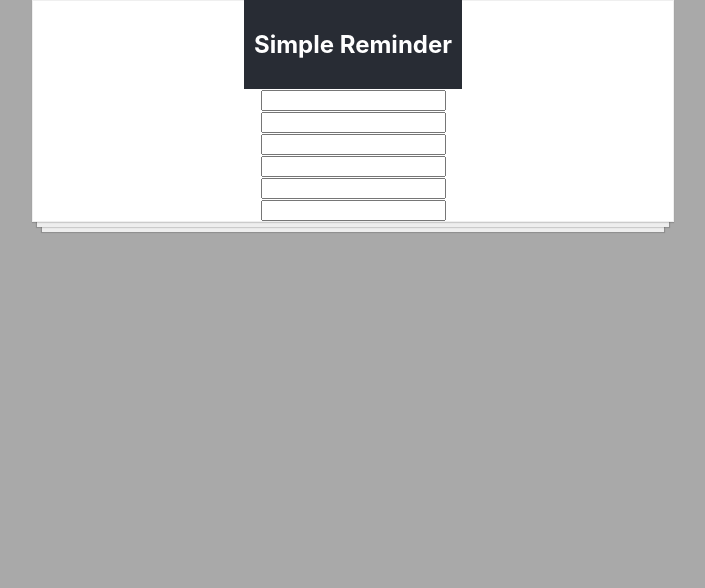
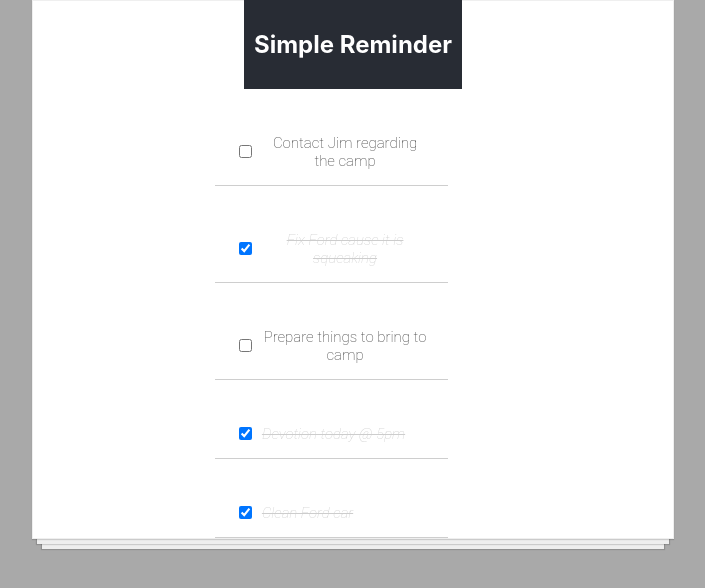
Before and after one commit to MelodicCrypter/Simple-Reminder-ReactApp, a React (Create React App) app: page / in a window 1280 px wide. Shown: the top 588 px of the page, without its empty margins (287-992 px from the left). Built offline with nearby package versions, Linux system fonts and the light colour scheme.

Commit message:
modified Todo component

```diff
--- a/src/components/Todo.js
+++ b/src/components/Todo.js
@@ -2,9 +2,31 @@ import React, { Component } from 'react';
 
 class Todo extends Component {
   render() {
+    const completedStyle = {
+      fontStyle: 'italic',
+      color: '#cdcdcd',
+      textDecoration: 'line-through',
+    };
+
     return (
-      <div>
-          <input/>
+      // The DIV for the todo item container
+      <div
+          style={{display: !this.props.item.todo && 'none'}}
+          className="todo-item"
+      >
+
+          {/* the checkbox beside the todo item */}
+          <input
+              type="checkbox"
+              checked={this.props.item.completed}
+              onChange={() => this.props.handleChange(this.props.item.id)}
+          />
+
+          {/* the todo item itself */}
+          <p style={this.props.item.completed ? completedStyle : null}>
+              {this.props.item.todo}
+          </p>
+
       </div>
     )
   }
```
